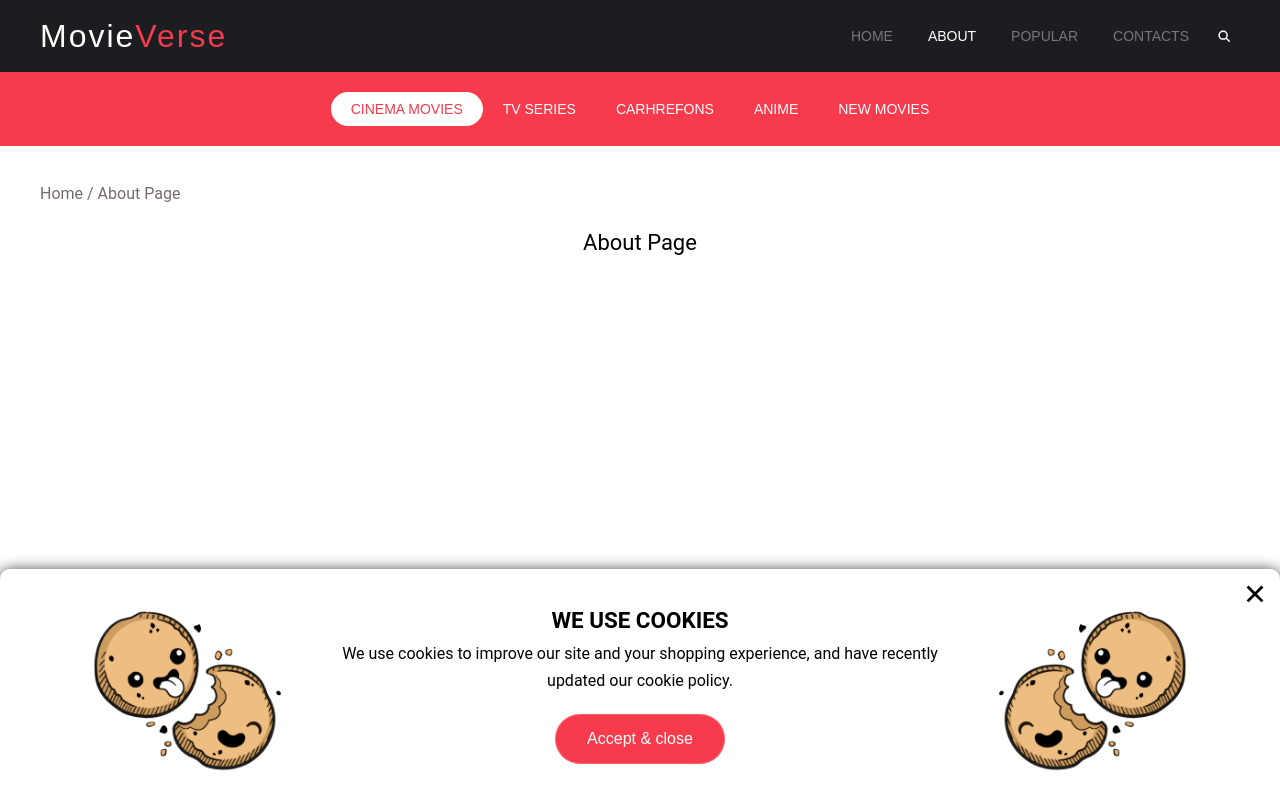
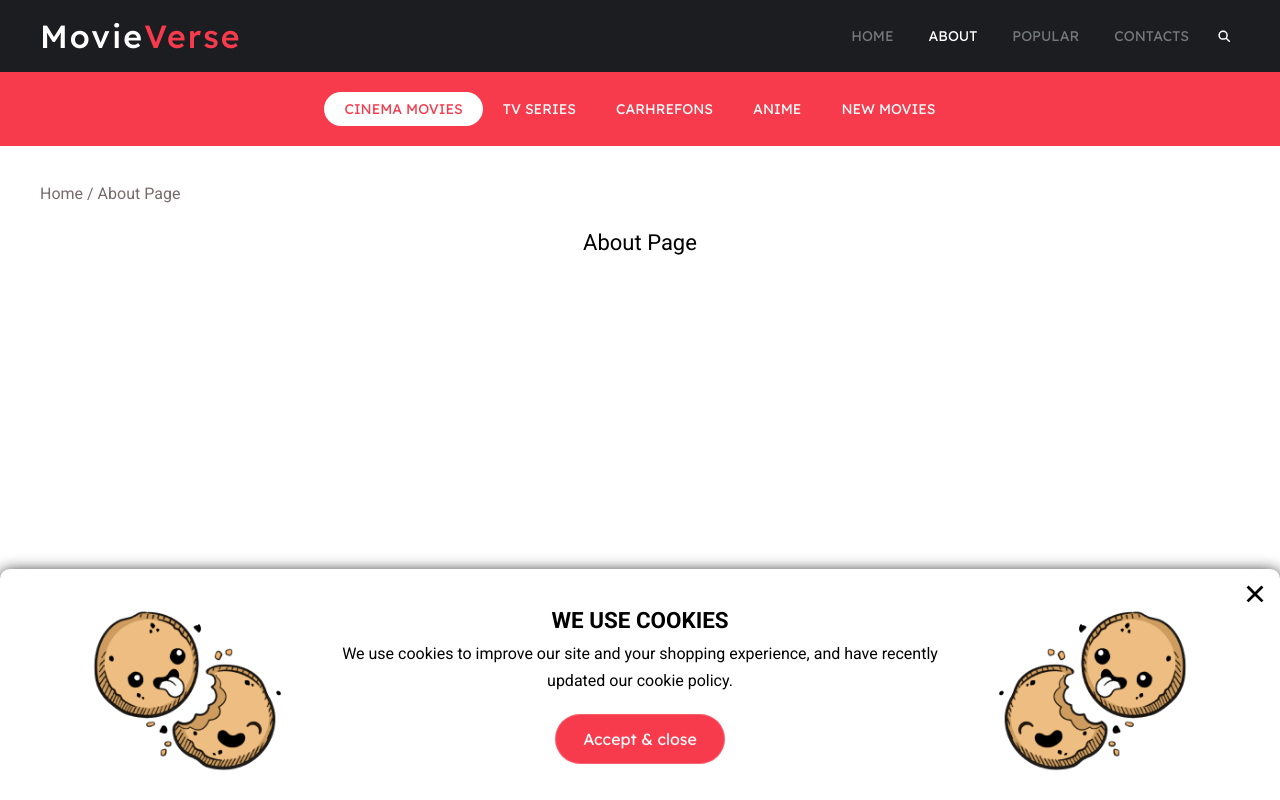
Before and after one commit to WFreelancer/cinema, a Next.js app: page /about in a window 1280 px wide. Built offline with nearby package versions, Linux system fonts and the light colour scheme.

Commit message:
change font

```diff
--- a/components/Button/Button.jsx
+++ b/components/Button/Button.jsx
@@ -35,7 +35,7 @@ const LinkEl = styled.a`
 	color: var(--white);
 	box-shadow: inset 0px 0px 0px 1px var(--color-border-light);
 	overflow: hidden;
-	font-family: 'Lexend', sans-serif;
+	font-family: var(--font-lexend);
 
 	width: ${({stretch}) => stretch ? `100%` : `auto`};
 
@@ -121,7 +121,7 @@ const CustomButton = styled.div`
 	box-shadow: inset 0px 0px 0px 1px var(--color-border-light);
 	overflow: hidden;
 	width: ${({stretch}) => stretch ? `100%` : `auto`};
-	font-family: 'Lexend', sans-serif;
+	font-family: var(--font-lexend);
 	@media (min-width: 1800px){
 		min-width: 250px;
 		font-size: 1.5rem;
--- a/components/Filter/Filter.jsx
+++ b/components/Filter/Filter.jsx
@@ -15,6 +15,7 @@ const FilterWrapper = styled(motion.section)`
 	@media (max-width: 1024px){
 		padding: 6vh 0;
 	}
+
 `
 const Text = styled(motion.p)`
 	text-align: center;
--- a/components/MoreMovie/MoreMovie.jsx
+++ b/components/MoreMovie/MoreMovie.jsx
@@ -15,9 +15,6 @@ const MovieWrapper = styled.section``
 const MovieContent = styled.div`
 	text-align:center;
 	padding-bottom: 10vh;
-	@media (max-width: 1024px){
-		padding: 6vh 0;
-	}
 `
 const MovieContentFooter = styled.div`
 	height: clamp(9em, 12vw, 11em);
--- a/components/Title.jsx
+++ b/components/Title.jsx
@@ -13,6 +13,7 @@ const TitleBig = styled.h1`
 	font-size: calc(clamp(3.25em, 7vw, 8em) * .875);
 
 	@media (max-width: 480px){
+		font-size: calc(clamp(3.7em, 7vw, 8em) * .875);
 		margin-bottom: ${({marginBottom}) => marginBottom && `4vh`};
 	}
 `;
@@ -24,6 +25,10 @@ const TitleMiddle = styled.h2`
 	margin-bottom: ${({marginBottom}) => marginBottom ? marginBottom : `4vh`};
 	color: ${({light}) => light ? 'var(--white)' : `inherit`};
 	font-size: calc(clamp(2.5em, 6vw, 7em) * .775);
+
+	@media (max-width: 480px){
+		font-size: calc(clamp(3em, 6vw, 7em) * .775);
+	}
 `;
 const TitleSmall = styled.h3`
 	z-index: 1;
--- a/layout/Layout.js
+++ b/layout/Layout.js
@@ -1,7 +1,8 @@
 import styled from 'styled-components';
-import {Header} from '../components/Header'
-import {Footer} from '../components/Footer'
-import {Cookies} from '../components/Popups'
+import {motion} from 'framer-motion';
+import {Header} from '../components/Header';
+import {Footer} from '../components/Footer';
+import {Cookies} from '../components/Popups';
 import {useSelector, useDispatch} from 'react-redux';
 import {actionSearchMenu} from '../store/search/actions-search';
 
@@ -11,7 +12,7 @@ const Wrapper = styled.div`
 	flex-direction: column;
 	overflow: hidden;
 `
-const Main = styled.main`
+const Main = styled(motion.main)`
 	flex: 1 1 auto;
 	display: flex;
 	flex-direction: column;
@@ -37,7 +38,11 @@ const Layout = ({children}) => {
 				dispatch(actionSearchMenu(false))}
 			>
 				<Header/>
-				<Main>
+				<Main
+					initial={{ opacity: 0}}
+					animate={{ opacity: 1}}
+					viewport={{once: true}}
+				>
 					{children}
 				</Main>
 				<Footer/>
--- a/pages/_app.js
+++ b/pages/_app.js
@@ -1,9 +1,12 @@
 import React from 'react'
+import { Lexend, Roboto } from '@next/font/google'
 import {createGlobalStyle} from 'styled-components';
 import NextNProgress from "../components/Loader";
 import {Provider} from 'react-redux'
 import {store} from '../store/index'
-// @import url('https://fonts.googleapis.com/css2?family=Lexend:wght@300;400&display=swap');
+
+const lexend = Lexend({weight: ['300', '400', '500'], subsets: ['latin'] });
+const roboto = Roboto({weight: ['400', '700'],subsets: ['latin']});
 
 const GlobalStyle = createGlobalStyle`
 	* {
@@ -58,7 +61,7 @@ const GlobalStyle = createGlobalStyle`
 		-ms-text-size-adjust: 100%;
 		-moz-text-size-adjust: 100%;
 		-webkit-text-size-adjust: 100%;
-		font-family: 'Roboto', sans-serif;
+		font-family: ${roboto.style.fontFamily}, sans-serif;
 		color: var(--bg-dark);
 		height: 100%;
 
@@ -171,7 +174,7 @@ const GlobalStyle = createGlobalStyle`
 		--orange: #FF4C1C;
 		--color-border-light: rgba(255, 255, 255, 0.2);
 		--color-border-dark: rgba(28, 29, 32, 0.175);
-		--font-lexend: 'Lexend', sans-serif;
+		--font-lexend: ${lexend.style.fontFamily}, sans-serif;
 
 		--fw-light: 300;
 		--fw-regular: 400;
```
